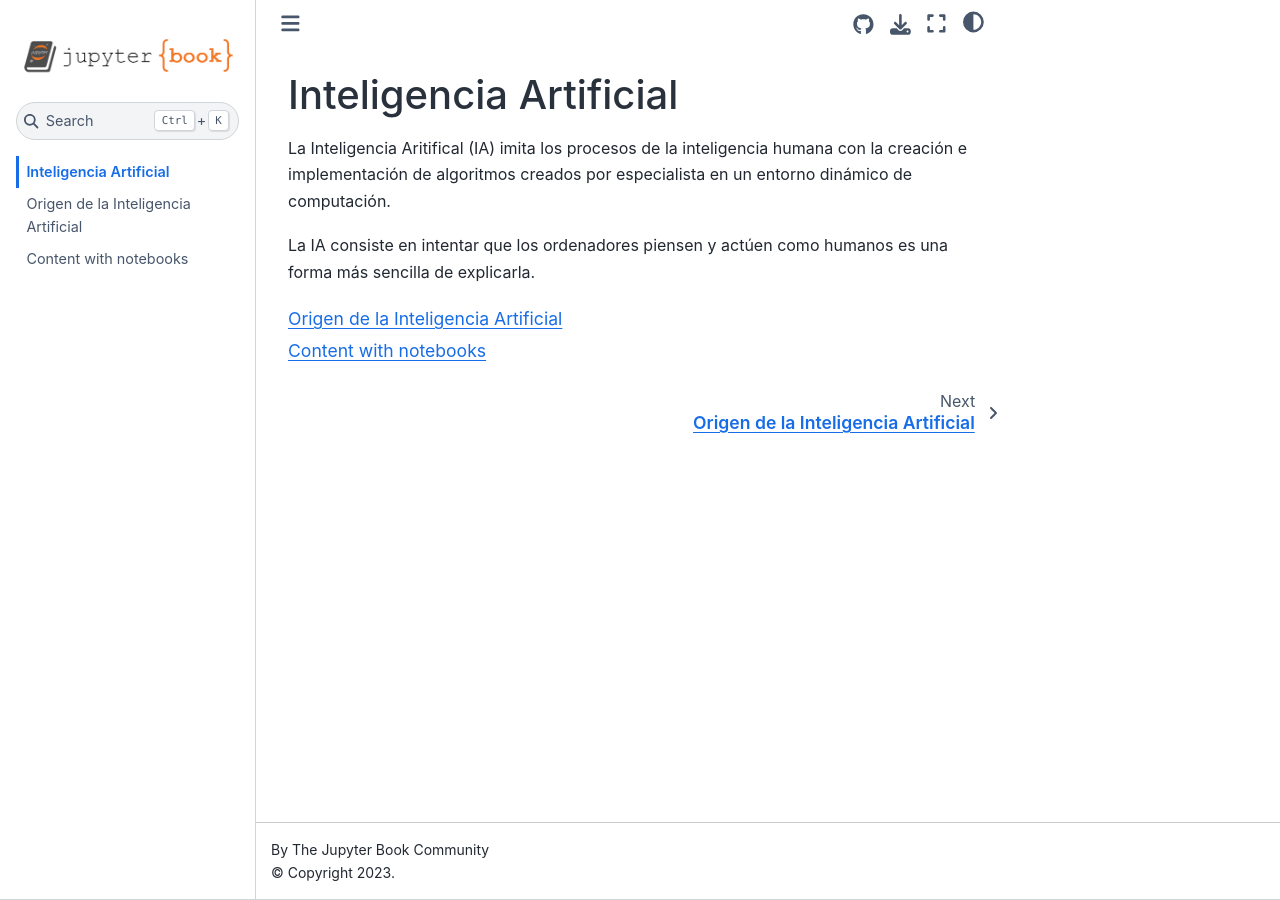
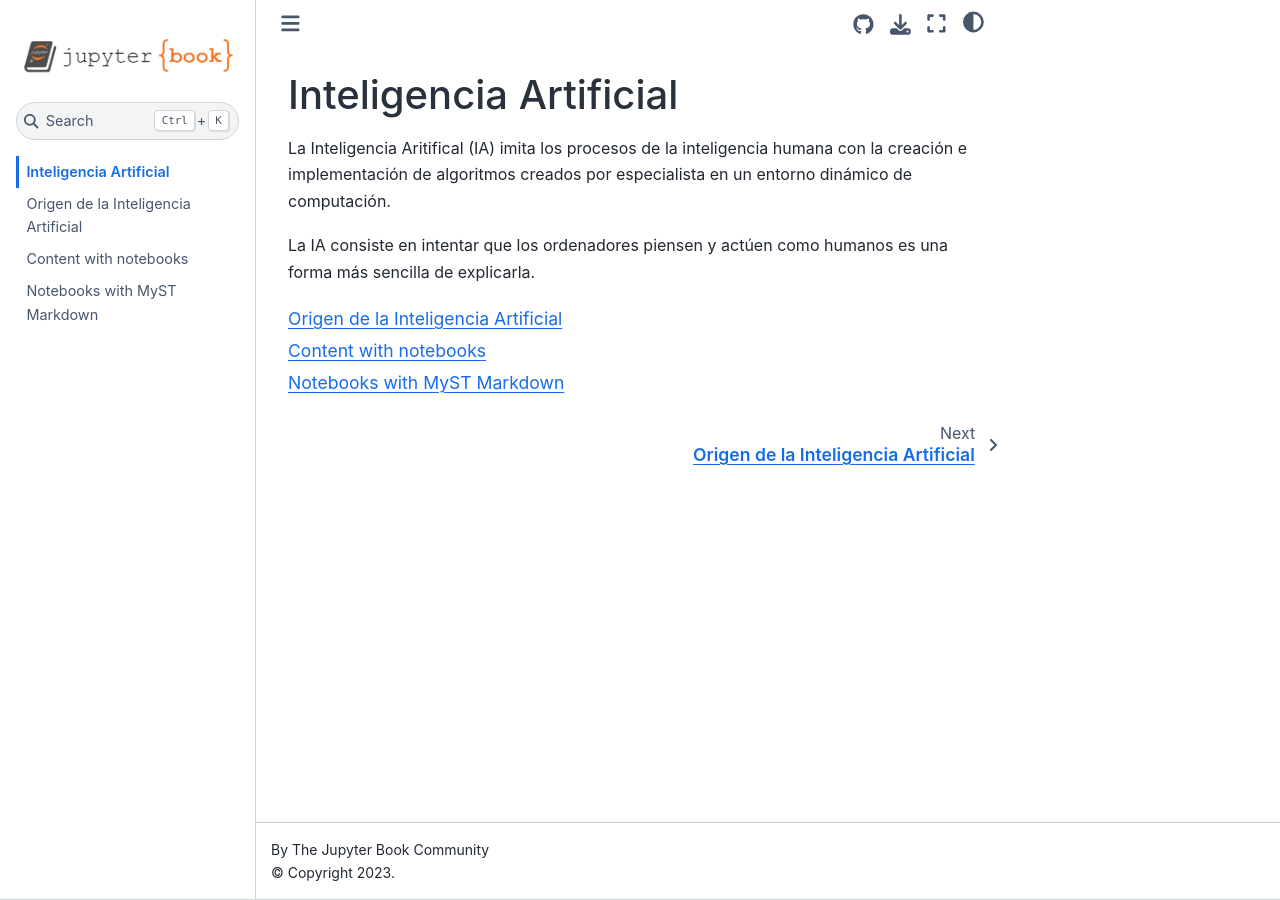
Before and after one commit to Frank11jr/milibro, a Jupyter Book: the page built from intro.md, in a window 1280 px wide. Built offline with Jupyter Book 1.0.4 settings and Sphinx 7.4.7 and the Sphinx Book theme 1.1.4, drawn with Linux system fonts in a browser that asks for light colours.

Commit message:
generando nuevos cambios

```diff
--- a/_toc.yml
+++ b/_toc.yml
@@ -6,4 +6,4 @@ root: intro
 chapters:
 - file: markdown
 - file: notebooks
-- file: new-document
+- file: markdown-notebooks
```
Also changed, not shown: new-document.md (deleted).
